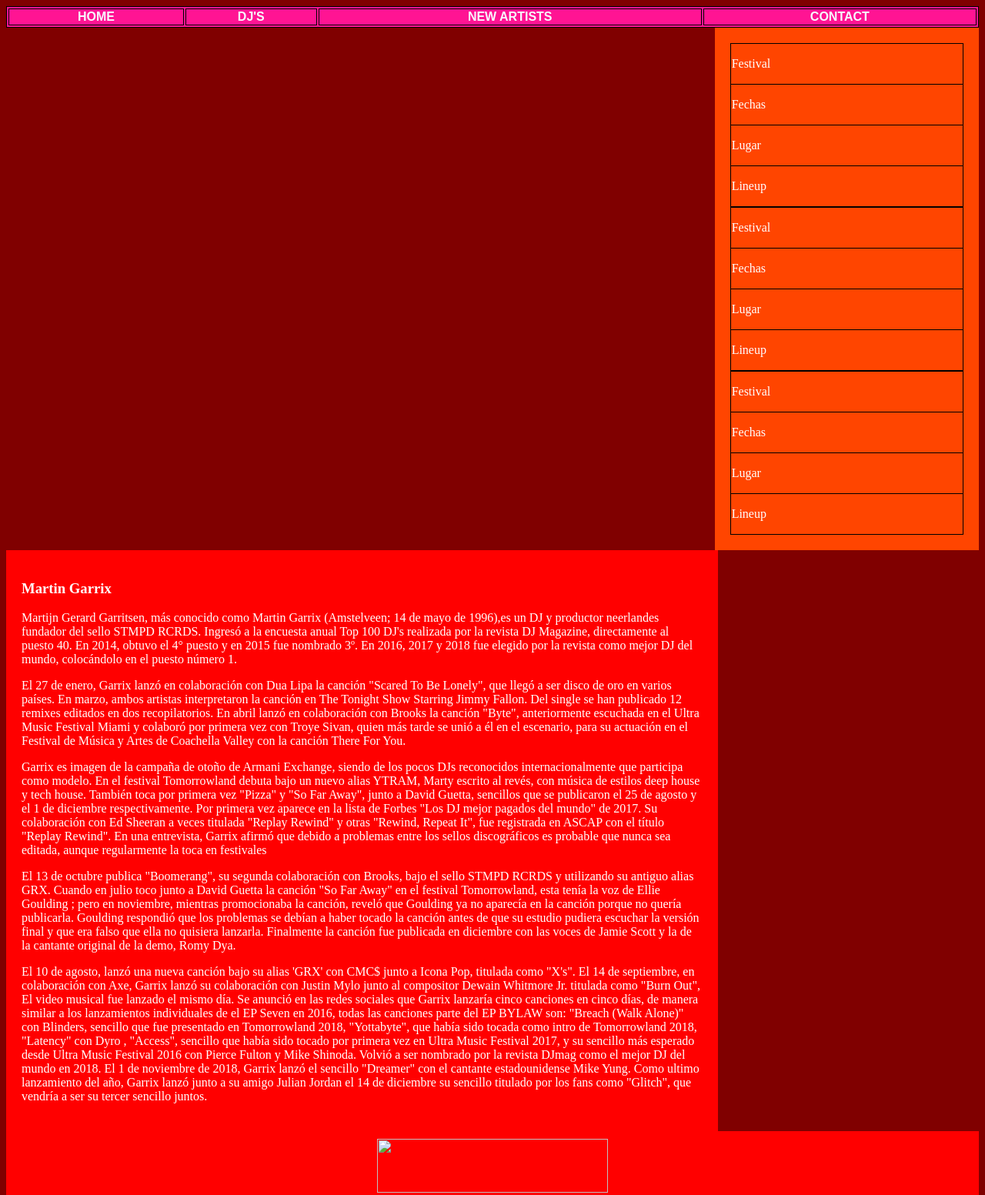
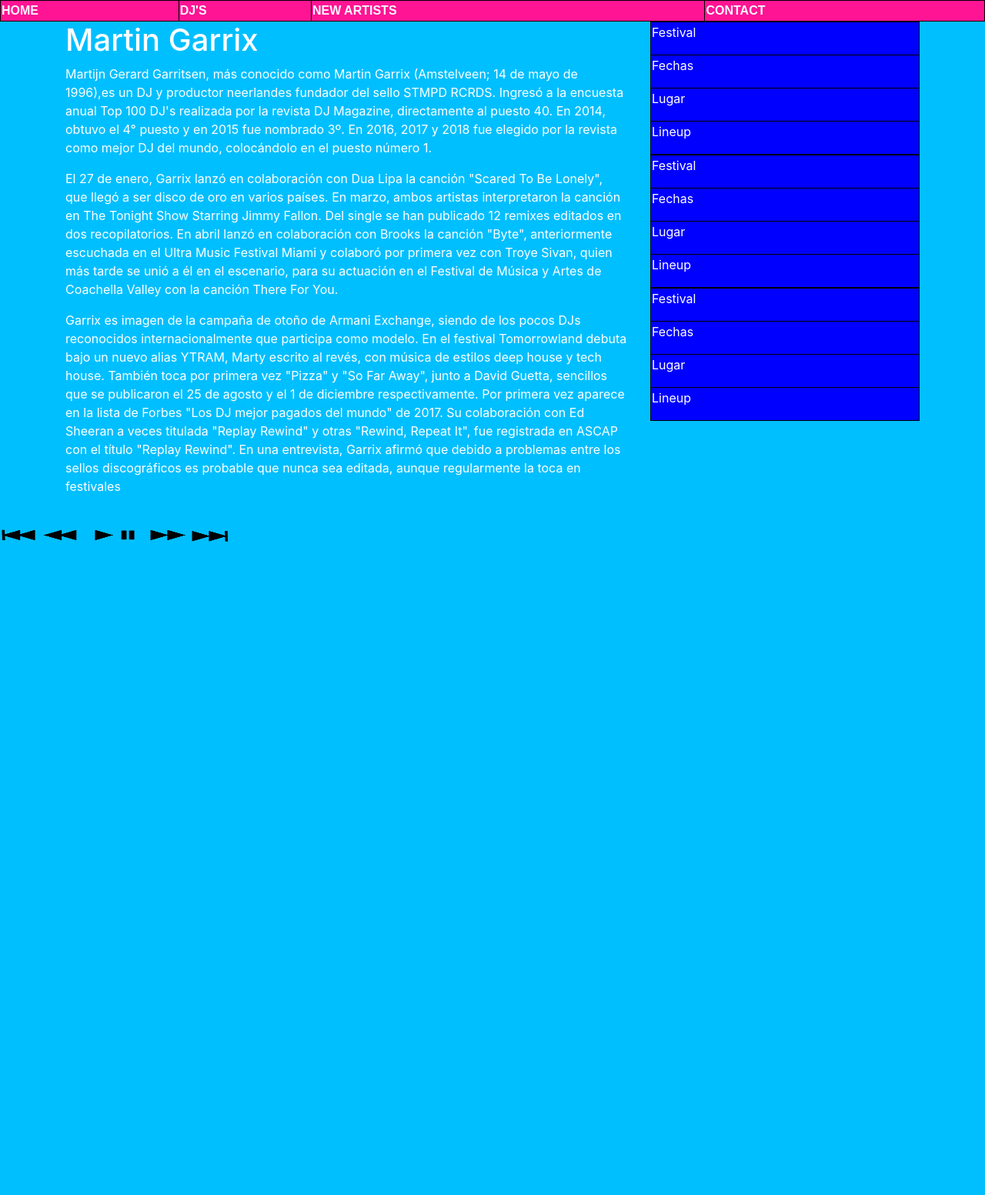
Before and after one commit to SebastianAlejos/FundamentosDi-interactivo, a plain HTML site: page index.html in a window 1280 px wide. Shown: the top 1553 px of the page at 77% size. After the commit the page ends 800 px from the top, so only its background shows below. Drawn offline with nearby package versions, Linux system fonts and the light colour scheme.

Commit message:
Add files via upload

```diff
--- a/index.html
+++ b/index.html
@@ -1,6 +1,7 @@
 <!DOCTYPE html>
 <html>
 <head>
+<link rel="stylesheet" href="https://stackpath.bootstrapcdn.com/bootstrap/4.2.1/css/bootstrap.min.css" integrity="sha384-GJzZqFGwb1QTTN6wy59ffF1BuGJpLSa9DkKMp0DgiMDm4iYMj70gZWKYbI706tWS" crossorigin="anonymous">
 <title>DJ's</title>
 <style>
 table, th, td {
@@ -14,47 +15,15 @@ table#t01 {
 }
 table#t02 {
     width: 100%;
-    background-color: orangered;
-    color: ghostwhite;
-    border: 1px solid red;
+    background-color: blue;
+    color: black;
+    border: 1px solid black;
     border-collapse: collapse;
 }
-nav {
-  float: right;
-  width: 24%;
-  background-color:orangered;
-  padding: 20px;
-}
-nav ul {
-  list-style-type: none;
-  padding: 0;
-}
-article {
-  float: left;
-  padding: 20px;
-  width: 70%;
-  background-color: red;
-}
-section:after {
-  content: "";
-  display: table;
-  clear: both;
-}
-footer {
-  background-color: red;
-  padding: 10px;
-  text-align: center;
-  color: white;
-}
-@media (max-width: 600px) {
-  nav, article {
-    width: 100%;
-    height: auto;
-  }
-}
+
 </style>
 </head>
-<body style="background-color: maroon">
+<body style="background-color: deepskyblue">
 
 <table id="t01">
     <tr>
@@ -64,8 +33,21 @@ footer {
     <th>CONTACT</th>
 </table>
 <section>
-  <nav>
-    <table id="t02">
+  <div class="container">
+  <div class="row">
+    <div class="col-8">
+  <article>
+    <h1 style="color: white">Martin Garrix</h1>
+    <p style="color: white">Martijn Gerard Garritsen, más conocido como Martin Garrix (Amstelveen; 14 de mayo de 1996),es un DJ y productor neerlandes fundador del sello STMPD RCRDS. Ingresó a la encuesta anual Top 100 DJ's realizada por la revista DJ Magazine, directamente al puesto 40. En 2014, obtuvo el 4° puesto y en 2015 fue nombrado 3º. En 2016, 2017 y 2018 fue elegido por la revista como mejor DJ del mundo, colocándolo en el puesto número 1.</p>
+    <p style="color: white">El 27 de enero, Garrix lanzó en colaboración con Dua Lipa la canción "Scared To Be Lonely", que llegó a ser disco de oro en varios países. En marzo, ambos artistas interpretaron la canción en The Tonight Show Starring Jimmy Fallon. Del single se han publicado 12 remixes editados en dos recopilatorios.
+    En abril lanzó en colaboración con Brooks la canción "Byte", anteriormente escuchada en el Ultra Music Festival Miami y colaboró por primera vez con Troye Sivan, quien más tarde se unió a él en el escenario, para su actuación en el Festival de Música y Artes de Coachella Valley con la canción There For You.</p>
+      <p style="color: white">Garrix es imagen de la campaña de otoño de Armani Exchange, siendo de los pocos DJs reconocidos internacionalmente que participa como modelo. En el festival Tomorrowland debuta bajo un nuevo alias YTRAM, Marty escrito al revés, con música de estilos deep house y tech house. También toca por primera vez "Pizza" y "So Far Away", junto a David Guetta, sencillos que se publicaron el 25 de agosto y el 1 de diciembre respectivamente.
+        Por primera vez aparece en la lista de Forbes "Los DJ mejor pagados del mundo" de 2017.
+
+        Su colaboración con Ed Sheeran a veces titulada "Replay Rewind" y otras "Rewind, Repeat It", fue registrada en ASCAP con el título "Replay Rewind". En una entrevista, Garrix afirmó que debido a problemas entre los sellos discográficos es probable que nunca sea editada, aunque regularmente la toca en festivales</p>
+
+  </article>   </div>
+    <div class="col-4"> <table id="t02">
       <td><p style="color: white">Festival</p></td>
       <tr></tr>
       <td><p style="color: white">Fechas</p></td>
@@ -91,40 +73,17 @@ footer {
       <td><p style="color: white">Lugar</p></td>
       <tr></tr>
       <td><p style="color: white">Lineup</p></td>
-    </table>
-  </nav>
+    </table> </div>
+  </div>
+</div>
 
-  <article>
-    <h1 style="color: white">Martin Garrix</h1>
-    <p style="color: white">Martijn Gerard Garritsen, más conocido como Martin Garrix (Amstelveen; 14 de mayo de 1996),es un DJ y productor neerlandes fundador del sello STMPD RCRDS. Ingresó a la encuesta anual Top 100 DJ's realizada por la revista DJ Magazine, directamente al puesto 40. En 2014, obtuvo el 4° puesto y en 2015 fue nombrado 3º. En 2016, 2017 y 2018 fue elegido por la revista como mejor DJ del mundo, colocándolo en el puesto número 1.</p>
-    <p style="color: white">El 27 de enero, Garrix lanzó en colaboración con Dua Lipa la canción "Scared To Be Lonely", que llegó a ser disco de oro en varios países. En marzo, ambos artistas interpretaron la canción en The Tonight Show Starring Jimmy Fallon. Del single se han publicado 12 remixes editados en dos recopilatorios.
-    En abril lanzó en colaboración con Brooks la canción "Byte", anteriormente escuchada en el Ultra Music Festival Miami y colaboró por primera vez con Troye Sivan, quien más tarde se unió a él en el escenario, para su actuación en el Festival de Música y Artes de Coachella Valley con la canción There For You.</p>
-      <p style="color: white">Garrix es imagen de la campaña de otoño de Armani Exchange, siendo de los pocos DJs reconocidos internacionalmente que participa como modelo. En el festival Tomorrowland debuta bajo un nuevo alias YTRAM, Marty escrito al revés, con música de estilos deep house y tech house. También toca por primera vez "Pizza" y "So Far Away", junto a David Guetta, sencillos que se publicaron el 25 de agosto y el 1 de diciembre respectivamente.
-        Por primera vez aparece en la lista de Forbes "Los DJ mejor pagados del mundo" de 2017.
+</section>
 
-        Su colaboración con Ed Sheeran a veces titulada "Replay Rewind" y otras "Rewind, Repeat It", fue registrada en ASCAP con el título "Replay Rewind". En una entrevista, Garrix afirmó que debido a problemas entre los sellos discográficos es probable que nunca sea editada, aunque regularmente la toca en festivales</p>
-    <p style="color: white">El 13 de octubre publica "Boomerang", su segunda colaboración con Brooks, bajo el sello STMPD RCRDS y utilizando su antiguo alias GRX.
-    Cuando en julio toco junto a David Guetta la canción "So Far Away" en el festival Tomorrowland, esta tenía la voz de Ellie Goulding ; pero en noviembre, mientras promocionaba la canción, reveló que Goulding ya no aparecía en la canción porque no quería publicarla.  Goulding respondió que los problemas se debían a haber tocado la canción antes de que su estudio pudiera escuchar la versión final y que era falso que ella no quisiera lanzarla. Finalmente la canción fue publicada en diciembre con las voces de Jamie Scott y la de la cantante original de la demo, Romy Dya.</p>
-      <p style="color: white">El 10 de agosto, lanzó una nueva canción bajo su alias 'GRX' con CMC$ junto a Icona Pop, titulada como "X's".
-
-        El 14 de septiembre, en colaboración con Axe, Garrix lanzó su colaboración con Justin Mylo junto al compositor Dewain Whitmore Jr. titulada como "Burn Out", El video musical fue lanzado el mismo día.
-
-        Se anunció en las redes sociales que Garrix lanzaría cinco canciones en cinco días, de manera similar a los lanzamientos individuales de el EP Seven en 2016, todas las canciones parte del EP BYLAW son: "Breach (Walk Alone)" con Blinders, sencillo que fue presentado en Tomorrowland 2018, "Yottabyte", que había sido tocada como intro de Tomorrowland 2018, "Latency" con Dyro , "Access", sencillo que había sido tocado por primera vez en Ultra Music Festival 2017, y su sencillo más esperado desde Ultra Music Festival 2016 con Pierce Fulton y Mike Shinoda.
-
-        Volvió a ser nombrado por la revista DJmag como el mejor DJ del mundo en 2018.
-
-        El 1 de noviembre de 2018, Garrix lanzó el sencillo "Dreamer" con el cantante estadounidense Mike Yung.
-
-        Como ultimo lanzamiento del año, Garrix lanzó junto a su amigo Julian Jordan el 14 de diciembre su sencillo titulado por los fans como "Glitch", que vendría a ser su tercer sencillo juntos.</p>
-
-  </article>
-</section>
 
 <footer>
     <img src="IMGS/music-1956799_960_720.png" width="300" height="70">
 </footer>
 
 
-
 </body>
 </html>
```
Also changed, not shown: IMGS/music-1956799_960_720.png (added).
